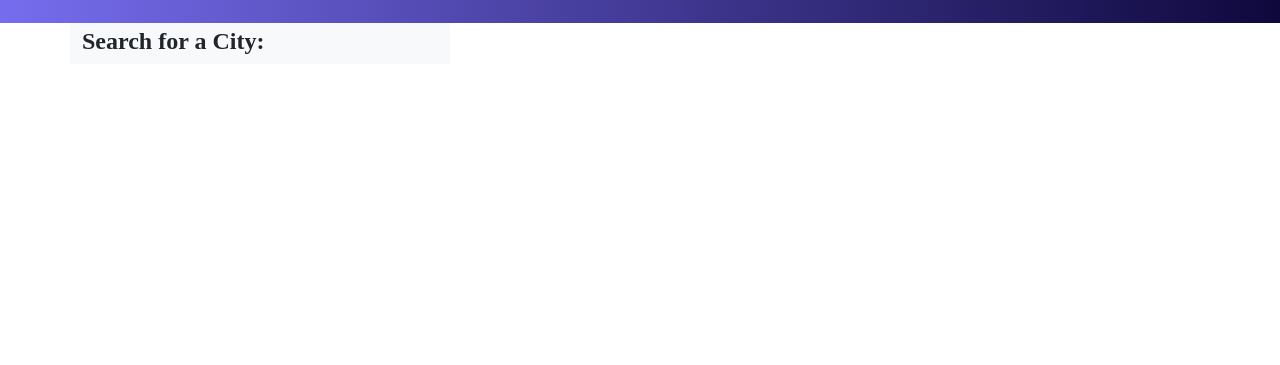
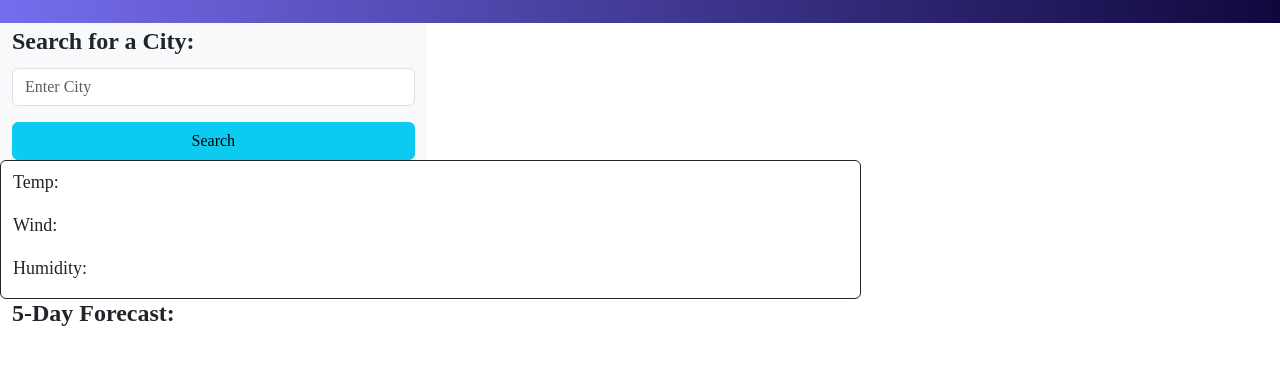
Before and after one commit to Ymishyna/Weather-Dashboard, a plain HTML site: page index.html in a window 1280 px wide. Shown: the part 65-430 px from the top of the page. Drawn offline with nearby package versions, Linux system fonts and the light colour scheme.

Commit message:
added container in htm for current weather and started working on 5-day forecast in html, also added event listenerin js as well as a function that validated input

```diff
--- a/assets/js/script.js
+++ b/assets/js/script.js
@@ -0,0 +1,17 @@
+//html variables
+var searchInputEl = document.getElementById("search")
+var btnSearchEl = document.getElementById("search-btn")
+
+//create an event listener for the button (search) --- "click", inputValidate
+btnSearchEl.addEventListener('click', inputValidate)
+//function inputValidate -- purpose is to validate that there is a value in the input box
+
+function inputValidate(e) {
+ if(!searchInputEl.value){
+    return;
+ }
+ e.preventDefault()
+    var search = searchInputEl.value.trim();
+ getCoordinates(search)
+ searchInputEl.value = '';
+}
--- a/index.html
+++ b/index.html
@@ -15,13 +15,42 @@
         <h1><b>Weather Dashboard</b></h1>
     </div>
     <!-- Main container -->
-    <div class="container">
+    <div class="container-fluid">
         <!--Row for searching a city-->
         <div class="row">
-            <div class="col-sm-4 bg-light">
+            <aside class="col-md-4 bg-light">
                 <h4 class="pt-1"><b>Search for a City:</b></h4>
+                <form id="search-form" class="form-group mt-1 pt-1">
+                    <input id="search" class="form-control" type="text" placeholder="Enter City" aria-label="Search"/>
+                    <button id="search-btn" type="submit" class="btn btn-info btn-md mt-3" style='width: 100%;'>
+                      Search
+                      <i class="fa fa-search"></i>
+                    </button>
+                    </div>
+                </form>
+                <!-- <ul class="list-group"></ul> -->
+            </aside>
+            <div class="col-md-8">
+                <div class="row ml-2 border border-dark rounded">
+                    <div class="col-md-12" id="current-weather">
+                        <h3 class="city-name mb-1 mt-2 bolder" id="current-city"></h3>
+                        <p>Temp:<span class="current" id="temp"></span></p>
+                        <p>Wind:<span class="current" id="wind"></span></p>
+                        <p>Humidity:<span class="current" id="humidity"></span></p>
+                    </div>
+                </div>
+                <div class="col-sm-12" id ="future-weather">
+                    <h4><b>5-Day Forecast:</b></h4>
+                </div>
+
 
             </div>
+
+
+
+            </div>
+
+
 
 
 
```
